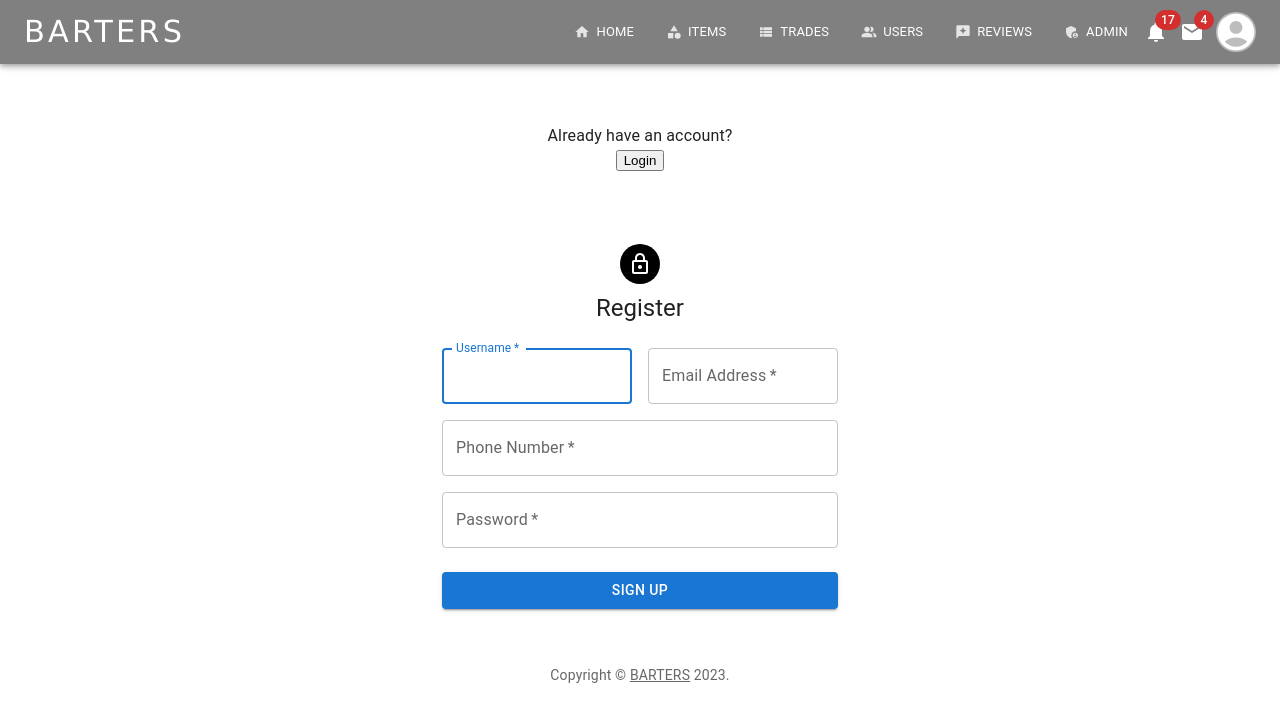
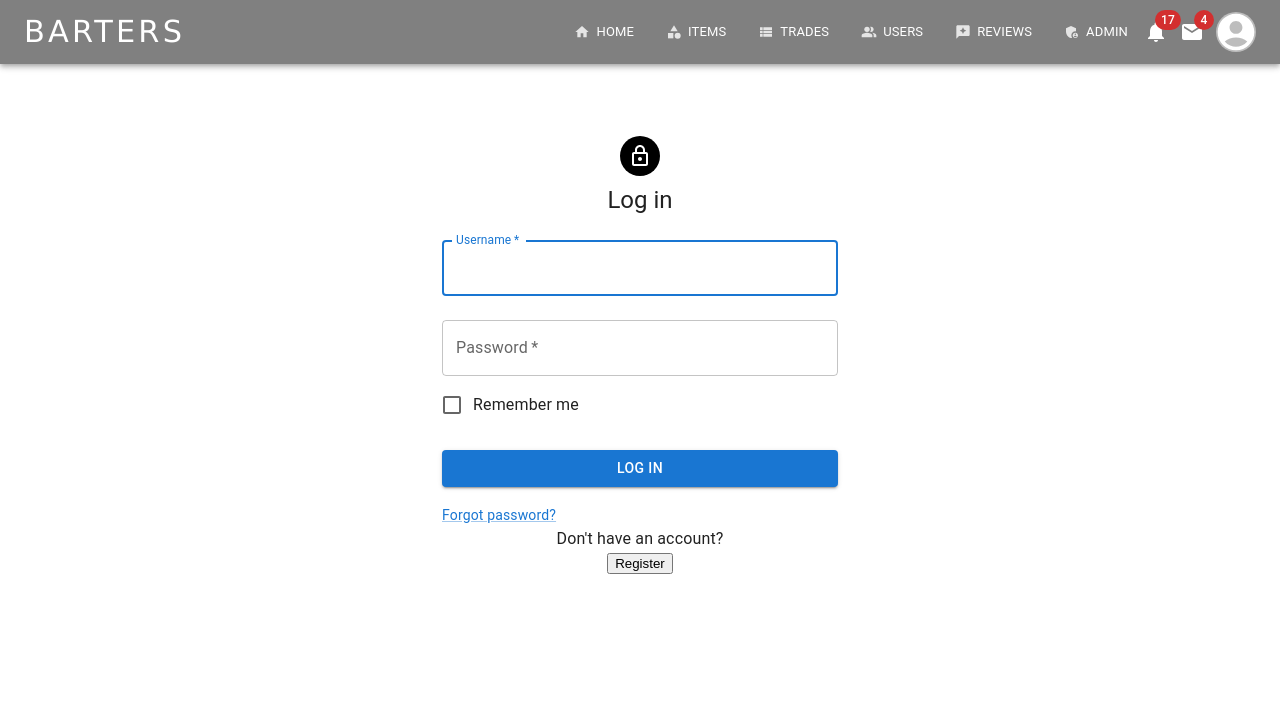
Before and after one commit to Jefremov/bartersWeb, a React (Create React App) app in the folder src/main/frontend/: page /login in a window 1280 px wide. Shown: the top 722 px of the page. Built offline with nearby package versions, Linux system fonts and the light colour scheme.

Commit message:
implement error handling from BE for Register form in the UI

```diff
--- a/src/main/frontend/src/components/LoginForm.js
+++ b/src/main/frontend/src/components/LoginForm.js
@@ -15,19 +15,6 @@ import Typography from '@mui/material/Typography';
 import Container from '@mui/material/Container';
 import { createTheme, ThemeProvider } from '@mui/material/styles';
 import { setAuthToken } from '../auth/setAuthToken';
-
-const Copyright = (props) => {
-  return (
-    <Typography variant="body2" color="text.secondary" align="center" {...props}>
-      {'Copyright © '}
-      <Link color="inherit" href="/">
-        BARTERS
-      </Link>{' '}
-      {new Date().getFullYear()}
-      {'.'}
-    </Typography>
-  );
-}
 
 const theme = createTheme();
 
@@ -57,13 +44,12 @@ const SignIn = () => {
         },
     })
     .then(response => {
-        alert("Successfully logged in!");
         localStorage.setItem('accessToken', response.data.access_token);
         setAuthToken(response.data.access_token);
         navigate('/');
     })
     .catch(error => {
-        alert(error.response.data.message);
+        console.log(error.response.data)
     });
   };
 
@@ -131,7 +117,7 @@ const SignIn = () => {
             </Grid>
           </Box>
         </Box>
-        <Copyright sx={{ mt: 8, mb: 4 }} />
+        {/* <Copyright sx={{ mt: 8, mb: 4 }} /> */}
       </Container>
     </ThemeProvider>
   );
--- a/src/main/frontend/src/components/RegisterForm.js
+++ b/src/main/frontend/src/components/RegisterForm.js
@@ -1,41 +1,36 @@
 import React, { useState } from 'react';
 import axios from 'axios';
-import { useNavigate } from 'react-router-dom';
 import Avatar from '@mui/material/Avatar';
 import Button from '@mui/material/Button';
 import CssBaseline from '@mui/material/CssBaseline';
 import TextField from '@mui/material/TextField';
-import Link from '@mui/material/Link';
 import Grid from '@mui/material/Grid';
 import Box from '@mui/material/Box';
 import LockOutlinedIcon from '@mui/icons-material/LockOutlined';
 import Typography from '@mui/material/Typography';
 import Container from '@mui/material/Container';
 import { createTheme, ThemeProvider } from '@mui/material/styles';
+import CheckBoxIcon from '@mui/icons-material/CheckBox';
 
-const Copyright = (props) => {
-  return (
-    <Typography variant="body2" color="text.secondary" align="center" {...props}>
-      {'Copyright © '}
-      <Link color="inherit" href="/">
-        BARTERS
-      </Link>{' '}
-      {new Date().getFullYear()}
-      {'.'}
-    </Typography>
-  );
-}
 
 const theme = createTheme();
 
 const SignUp = () => {
-  const navigate = useNavigate();
+  const [success, setSuccess] = useState(false);
   const [formData, setFormData] = useState({
     username: '',
     email: '',
     phoneNumber: '',
     password: '',
   });
+
+  const [errors, setErrors] = useState({
+    username: '',
+    email: '',
+    phoneNumber: '',
+    password: '',
+  });
+
 
   const handleChange = (event) => {
     setFormData({
@@ -58,18 +53,47 @@ const SignUp = () => {
         },
     })
     .then(response => {
-        alert("User successfully created! Please log in to continue.");
-        navigate('/login');
+        setSuccess(true);
+        setErrors([])
     })
     .catch(error => {
-        alert(error.response.data.message);
+      setErrors(error.response.data);
     });
   };
+
+  const errorMessages = (fieldTitle, errors) => {
+    const fieldErrors = [];
+    if (errors !== undefined) {
+      errors?.violations?.forEach(violation => {
+        if (violation?.fieldName === fieldTitle) {
+          fieldErrors.push(
+            <div key={violation.message} style={{color: violation.message ? 'red' : ''}}>
+              {violation.message}
+            </div>
+          );
+        }
+      });
+    }
+    return fieldErrors;
+  };
+
+
 
   return (
     <ThemeProvider theme={theme}>
       <Container component="main" maxWidth="xs">
-        <CssBaseline />
+      {success && (
+        <Box style={{textAlign: 'center'}} >
+          <Typography component="h1" variant="h5">
+            <CheckBoxIcon style={{opacity: '0.4', color: 'lightGreen', fontSize: '260px' }} />
+            <div>Registration successful!</div>
+            <br></br>
+          </Typography>
+        </Box>
+      )}
+        {
+          !success && (
+            <>
                 <Box
                   sx={{
                     marginTop: 8,
@@ -78,6 +102,7 @@ const SignUp = () => {
                     alignItems: 'center',
                   }}
                 >
+
                   <Avatar sx={{ m: 1, bgcolor: 'black' }}>
                     <LockOutlinedIcon />
                   </Avatar>
@@ -97,6 +122,8 @@ const SignUp = () => {
                           id="username"
                           label="Username"
                           autoFocus
+                          error={errorMessages('username', errors) ? true : false}
+                          helperText={errorMessages('username', errors)}
                         />
                       </Grid>
                       <Grid item xs={12} sm={6}>
@@ -109,6 +136,9 @@ const SignUp = () => {
                           value={formData.email}
                           onChange={handleChange}
                           autoComplete="email"
+                          error={errorMessages('email', errors) ? true : false}
+                          helperText={errorMessages('email', errors)}
+
                         />
                       </Grid>
                       <Grid item xs={12}>
@@ -121,6 +151,9 @@ const SignUp = () => {
                           value={formData.phoneNumber}
                           onChange={handleChange}
                           autoComplete="phoneNumber"
+                          error={errorMessages('phoneNumber', errors) ? true : false}
+                          helperText={errorMessages('phoneNumber', errors)}
+
                         />
                       </Grid>
                       <Grid item xs={12}>
@@ -134,6 +167,9 @@ const SignUp = () => {
                           type="password"
                           id="password"
                           autoComplete="new-password"
+                          error={errorMessages('password', errors) ? true : false}
+                          helperText={errorMessages('password', errors)}
+
                         />
                       </Grid>
                     </Grid>
@@ -147,7 +183,10 @@ const SignUp = () => {
                     </Button>
                   </Box>
                 </Box>
-        <Copyright sx={{ mt: 5 }} />
+            </>
+          )
+        }
+        <CssBaseline />
       </Container>
     </ThemeProvider>
   );
--- a/src/main/frontend/src/pages/LoginPage.js
+++ b/src/main/frontend/src/pages/LoginPage.js
@@ -15,27 +15,33 @@ const Login = () => {
 
   return (
     <div style={{marginTop: "60px"}}>
-      {isRegistered ? (
+
+    {!isRegistered && (
         <div>
+          <LoginForm onRegister={handleRegister} />
+
           <div style={{textAlign: "center"}}>
             <div>Don't have an account?</div>
             <div>
-              <button onClick={handleLogin}>Register</button>
+              <button onClick={() => setIsRegistered(true)}>Register</button>
             </div>
           </div>
-          <LoginForm onRegister={handleRegister} />
         </div>
-      ) : (
+      )}
+
+      {isRegistered && (
         <div>
+          <RegisterForm onLogin={handleLogin} />
+
           <div style={{textAlign: "center"}}>
             <div>Already have an account? </div>
             <div>
-              <button onClick={handleRegister}>Login</button>
+              <button onClick={() => setIsRegistered(false)}>Login</button>
             </div>
             </div>
-          <RegisterForm onLogin={handleLogin} />
         </div>
       )}
+
     </div>
   );
 };
```
Lines whose indentation alone changed are shown as unchanged.
